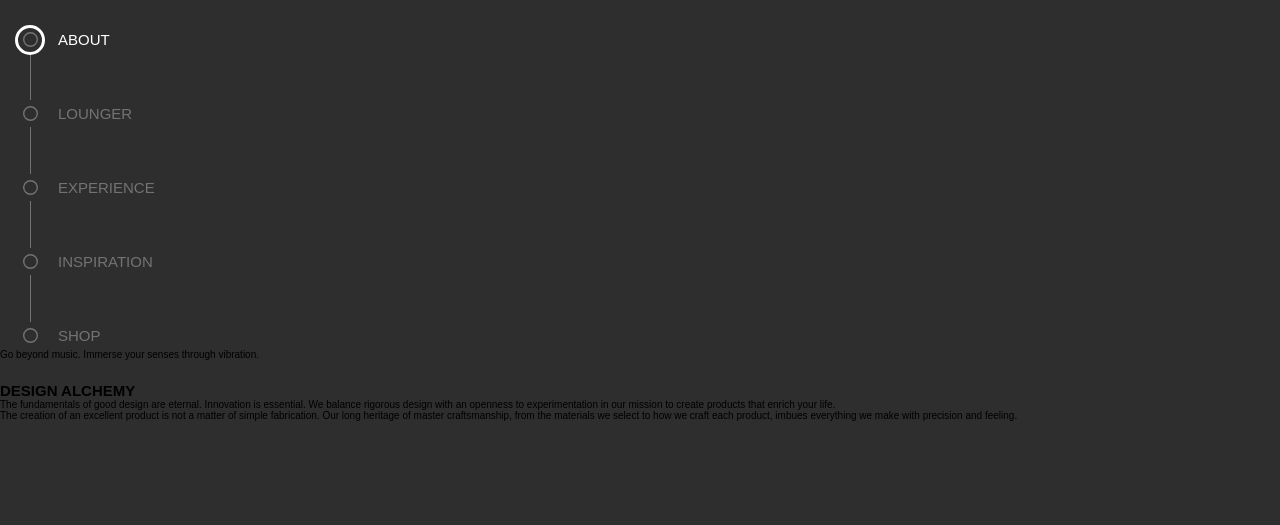
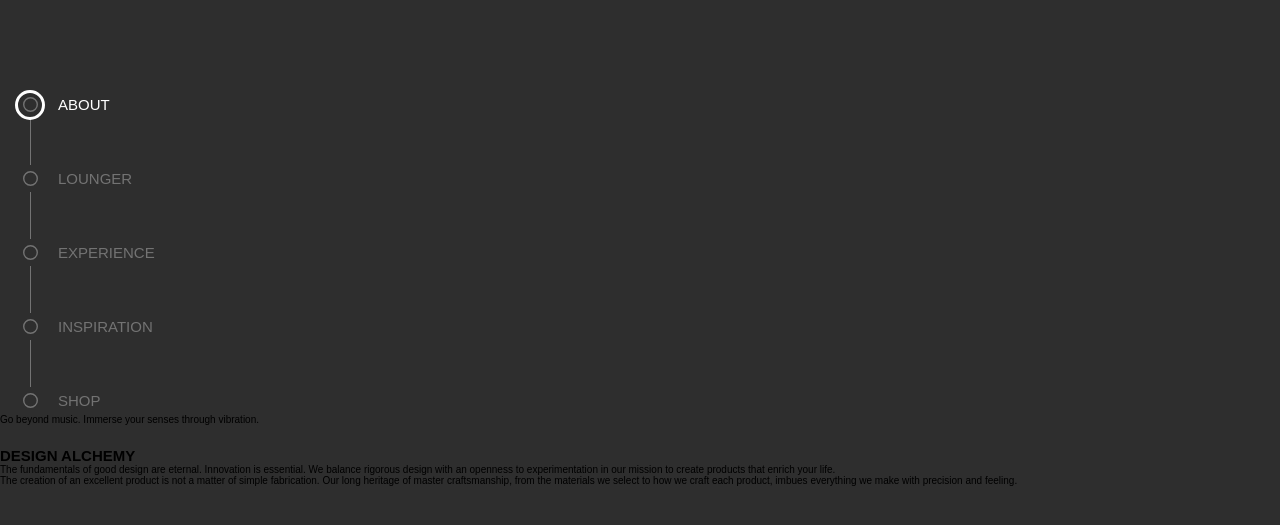
Before and after one commit to MariaRiosNavarro/headphone_inspiration, a plain HTML site: page index.html in a window 1280 px wide. Shown: the part 69-594 px from the top of the page. Drawn offline with Linux system fonts and the light colour scheme; a web font is replaced by a local one.

Commit message:
fix width

```diff
--- a/assets/css/styles.css
+++ b/assets/css/styles.css
@@ -54,6 +54,8 @@ header {
 
 aside {
   margin-left: 2.3rem;
+  margin-top: 6.5rem;
+  width: 3rem;
 }
 
 .aside-list-item a {
@@ -92,6 +94,7 @@ aside {
   align-items: center;
   gap: 2rem;
   margin: 0.5rem 0;
+  width: 3rem;
 }
 .circle {
   height: 1.5rem;
```
